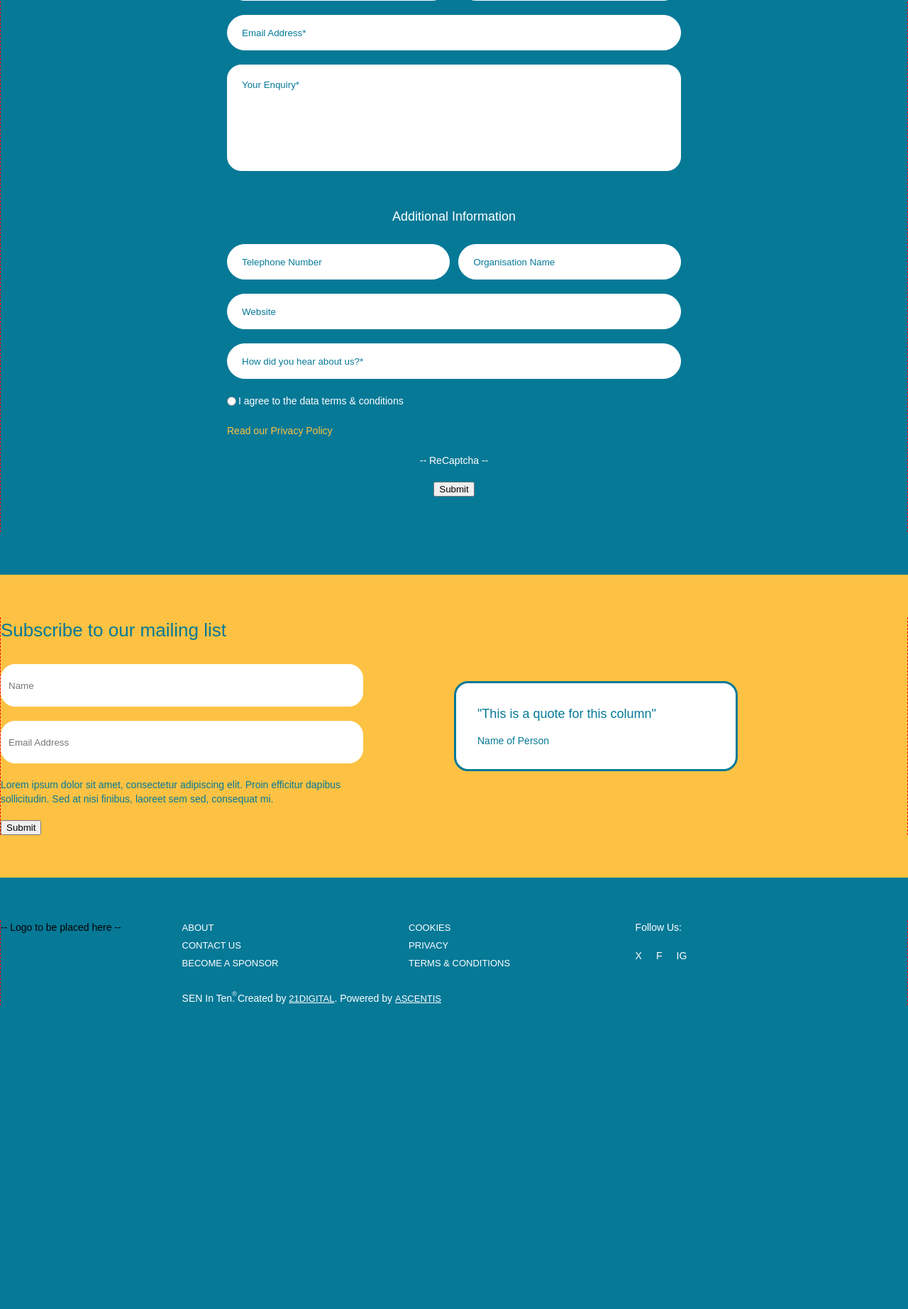
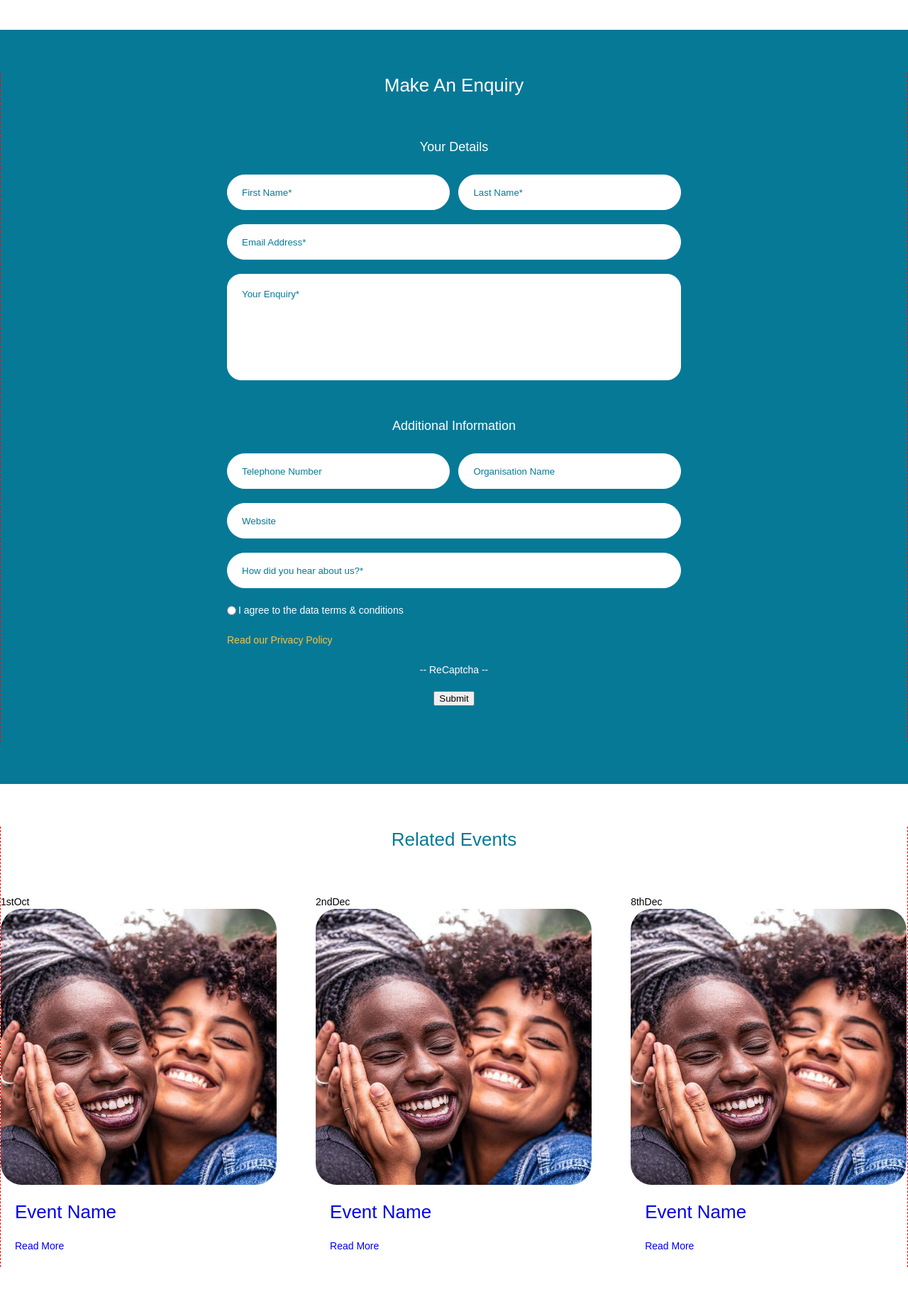
Before and after one commit to leetwentyone/SEN-In-Ten, a PHP site: page /event.php in a window 1280 px wide. Shown: the part 2258-4103 px from the top of the page at 71% size. Before the commit the page ends 3675 px from the top, so only its background shows below. Run offline with PHP 8.4, Linux system fonts and the light colour scheme.

Commit message:
event template

```diff
--- a/event.php
+++ b/event.php
@@ -25,23 +25,23 @@
             <h1>Event Name</h1>
         </div>
 
-        <div class="session-summary">
+        <div class="event-summary">
 
             <date>8th<br>Dec</date>
             <div class="image-col">
                 <img src="images/square-placeholder.jpg">
             </div>
 
-            <div class="session-overview">
+            <div class="event-overview">
                 <p>Praesent euismod auctor lectus, pulvinar aliquam nulla auctor non. Pellentesque tristique pellentesque sem, a condimentum magna viverra in.
                     Vestibulum ut lacinia purus. Praesent molestie rutrum fringilla.
                 </p>
-                <ul class="session-details">
+                <ul class="event-details">
                     <li class="time">8pm - 9pm</li>
                     <li class="date">Monday 6th February 2023</li>
                     <li class="location">Arena</li>
                 </ul>
-                <ul class="session-actions">
+                <ul class="event-actions">
                     <a href="#" target="_blank">Book Via Eventbrite</a>
                     <a href="#" target="_blank">Book Via Zoom</a>
                 </ul>
@@ -148,6 +148,48 @@
             </div>
         </div><!-- end enquiry form -->
 
+        <div class="event-listing">
+            <div class="c-container">
+
+                <h4>Related Events</h4>
+
+                <ul>
+
+                    <li>
+                        <date>1st<span>Oct</span></date>
+                        <img src="images/square-placeholder.jpg">
+
+                        <div class="event-details">
+                        <h5><a href="event.php">Event Name</a></h5>
+                        <a href="#">Read More</a>
+                        </div>
+                    </li>
+
+                    <li>
+                        <date>2nd<span>Dec</span></date>
+                        <img src="images/square-placeholder.jpg">
+
+                        <div class="event-details">
+                        <h5><a href="event.php">Event Name</a></h5>
+                        <a href="#">Read More</a>
+                        </div>
+                    </li>
+
+                    <li>
+                        <date>8th<span>Dec</span></date>
+                        <img src="images/square-placeholder.jpg">
+
+                        <div class="event-details">
+                        <h5><a href="event.php">Event Name</a></h5>
+                        <a href="#">Read More</a>
+                        </div>
+                    </li>
+
+                </ul>
+
+            </div>
+        </div><!-- end event list -->
+
         <?php include('includes/subscribe.php'); ?>
 
     </main>
```
